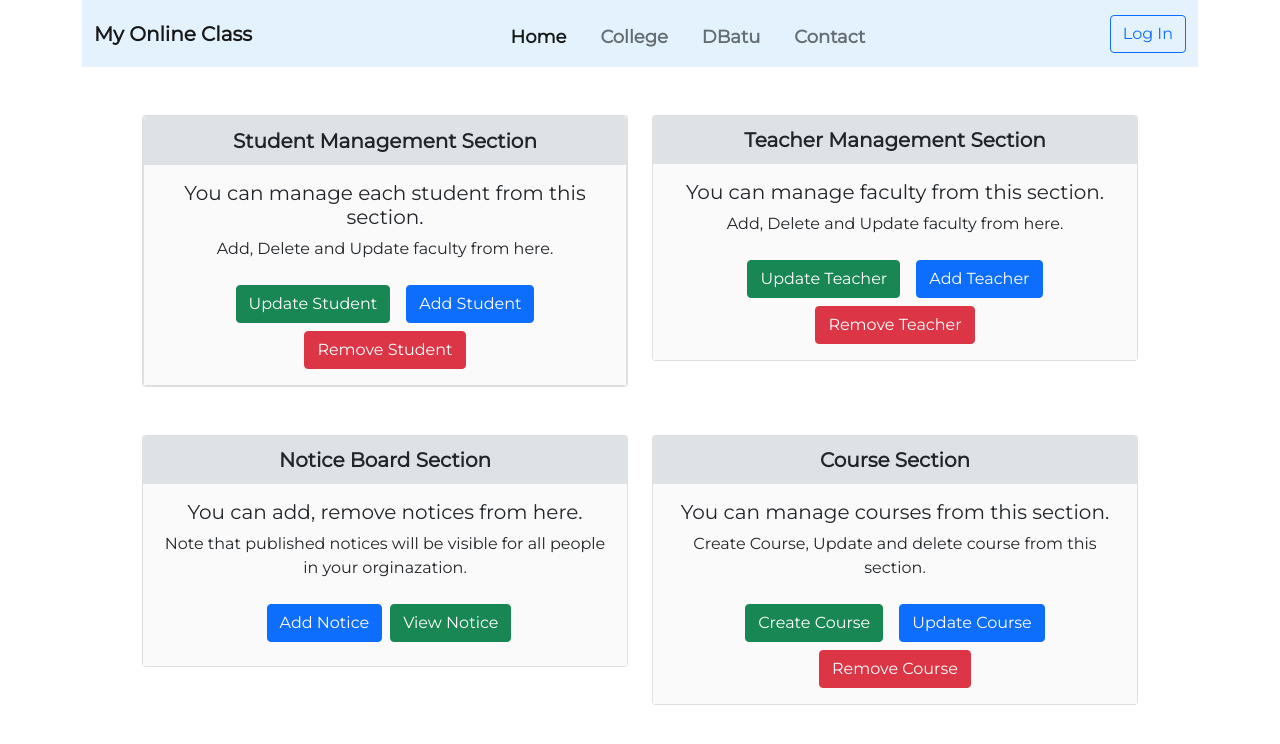
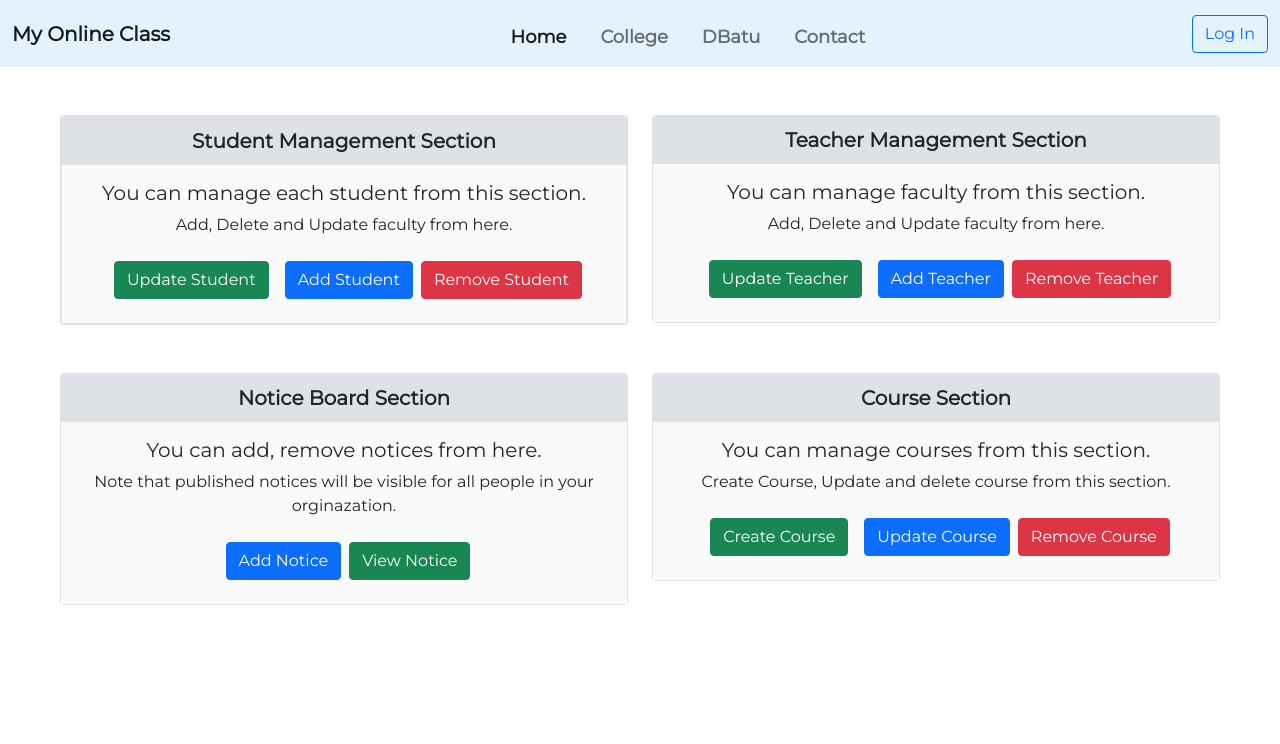
Before and after one commit to Govind-Deshmukh/Student-Management-Syatem, a React (Create React App) app in the folder client/: page /adminDashboard in a window 1280 px wide. Shown: the top 744 px of the page. Built offline with nearby package versions, Linux system fonts and the light colour scheme; a web font is replaced by a local one.

Commit message:
smoe changes made

```diff
--- a/client/src/App.js
+++ b/client/src/App.js
@@ -3,7 +3,7 @@ import React from "react";
 import { BrowserRouter as Router, Routes, Route } from "react-router-dom";
 
 import LoginContainer from "./webComponents/LoginContainer";
-import AdminHome from "./adminPage/AdminHome";
+import AdminHome from "./adminPage/AdminDashboard";
 import AdminLogin from "./AdminLogin";
 import AddStudent from "./adminPage/AddStudent";
 import AddTeacher from "./adminPage/AddTeacher";
--- a/client/src/adminPage/AdminHome.js
+++ b/client/src/adminPage/AdminDashboard.js
@@ -5,7 +5,7 @@ import GeneralHeader from "../webComponents/GeneralHeader";
 
 export default function AdminHome() {
   return (
-    <div className="container">
+    <div className="">
       <GeneralHeader />
       <div className="d-flex justify-content-center row m-5">
         <div className="col-md-6">
```
